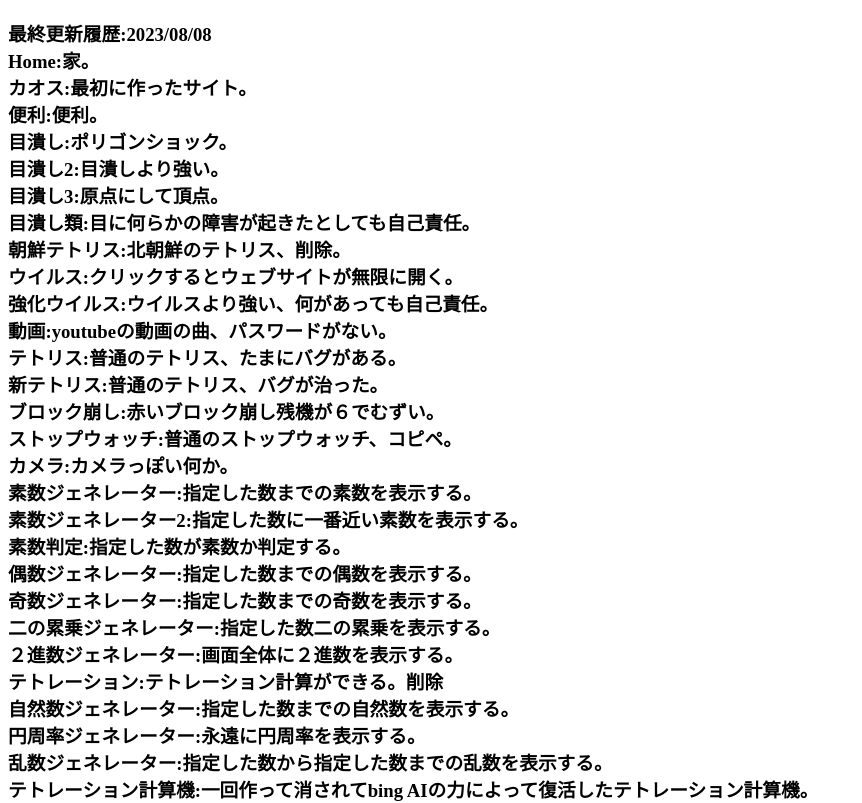
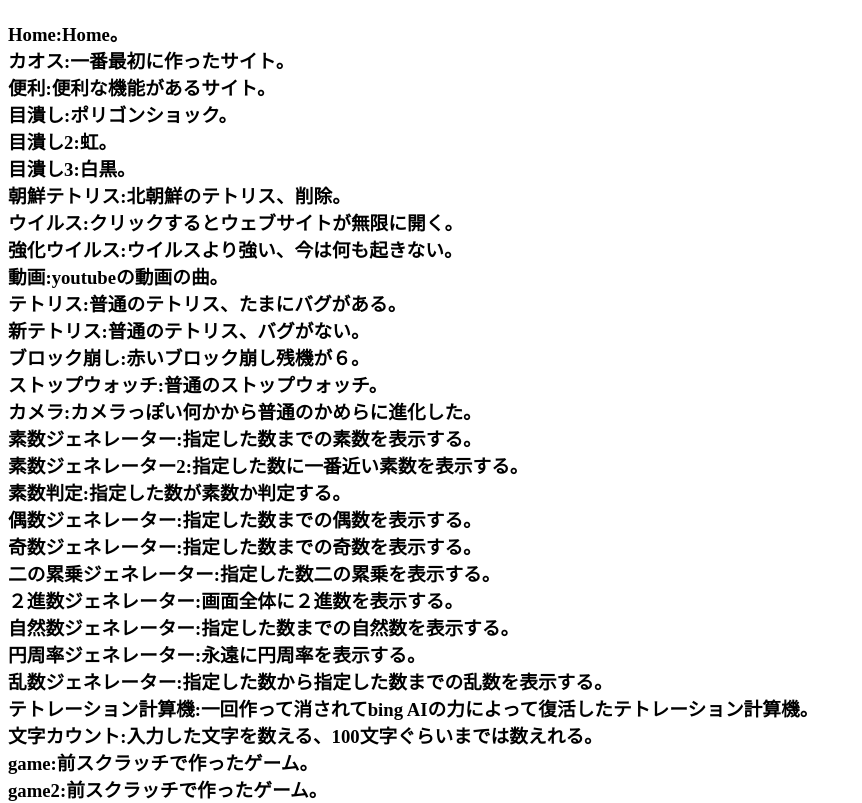
Before and after one commit to scfcdv/setumei4, a plain HTML site: page index.html in a window 1280 px wide. Shown: the top 803 px of the page, without its empty margins (0-862 px from the left). Drawn offline with Linux system fonts and the light colour scheme.

Commit message:
Update index.html

```diff
--- a/index.html
+++ b/index.html
@@ -6,23 +6,21 @@
 <title>説明</title>
 </head>
 <body><h3>
-最終更新履歴:2023/08/08<br>
-Home:家。<br>
-カオス:最初に作ったサイト。<br>
-便利:便利。<br>
+Home:Home。<br>
+カオス:一番最初に作ったサイト。<br>
+便利:便利な機能があるサイト。<br>
 目潰し:ポリゴンショック。<br>
-目潰し2:目潰しより強い。<br>
-目潰し3:原点にして頂点。<br>
-目潰し類:目に何らかの障害が起きたとしても自己責任。<br>
+目潰し2:虹。<br>
+目潰し3:白黒。<br>
 朝鮮テトリス:北朝鮮のテトリス、削除。<br>
 ウイルス:クリックするとウェブサイトが無限に開く。<br>
-強化ウイルス:ウイルスより強い、何があっても自己責任。<br>
-動画:youtubeの動画の曲、パスワードがない。<br>
+強化ウイルス:ウイルスより強い、今は何も起きない。<br>
+動画:youtubeの動画の曲。<br>
 テトリス:普通のテトリス、たまにバグがある。<br>
-新テトリス:普通のテトリス、バグが治った。<br>
-ブロック崩し:赤いブロック崩し残機が６でむずい。<br>
-ストップウォッチ:普通のストップウォッチ、コピペ。<br>
-カメラ:カメラっぽい何か。<br>
+新テトリス:普通のテトリス、バグがない。<br>
+ブロック崩し:赤いブロック崩し残機が６。<br>
+ストップウォッチ:普通のストップウォッチ。<br>
+カメラ:カメラっぽい何かから普通のかめらに進化した。<br>
 素数ジェネレーター:指定した数までの素数を表示する。<br>
 素数ジェネレーター2:指定した数に一番近い素数を表示する。<br>
 素数判定:指定した数が素数か判定する。<br>
@@ -30,24 +28,21 @@ Home:家。<br>
 奇数ジェネレーター:指定した数までの奇数を表示する。<br>
 二の累乗ジェネレーター:指定した数二の累乗を表示する。<br>
 ２進数ジェネレーター:画面全体に２進数を表示する。<br>
-テトレーション:テトレーション計算ができる。削除<br>
 自然数ジェネレーター:指定した数までの自然数を表示する。<br>
 円周率ジェネレーター:永遠に円周率を表示する。<br>
 乱数ジェネレーター:指定した数から指定した数までの乱数を表示する。<br>
 テトレーション計算機:一回作って消されてbing AIの力によって復活したテトレーション計算機。<br>
-文字カウント:入力した文字を数える。<br>
-game:前スクラッチで作ったゲーム。削除<br>
+文字カウント:入力した文字を数える、100文字ぐらいまでは数えれる。<br>
+game:前スクラッチで作ったゲーム。<br>
 game2:前スクラッチで作ったゲーム。<br>
 game3:前スクラッチで作ったゲームを進化や改良したやつ。<br>
 チートスロット:スクラッチのスロットゲームを改造したやつ。<br>
 スロット:スクラッチのスロットゲームを改良したやつ。<br>
 自動スロット:スクラッチのスロットゲームを全自動にしたやつ。<br>
 完全全自動スロット:スクラッチのスロットゲームを完全全自動にしたやつ。<br>
-鬼畜アスレ:削除。<br>
-異次元鬼畜アスレ:削除。<br>
-ヘビゲーム:ほぼコピペ。<br>
+ヘビゲーム:ヘビゲーム。<br>
 マインスイーパー:マインスイーパー。<br>
-カオスマインスイーパー:マインスイーパーをカオスにしたやつ意見から来た。<br>
+カオスマインスイーパー:マインスイーパーをカオスにしたやつ、意見から来た。<br>
 WEB:Hubspotで作った意味のないサイト。<br>
 I don't want you no more.:I don't want you no more.削除<br>
 youtube:youtubeのリンクを入力して置き換えを押すとyoutubeの動画が表示される。<br>
@@ -64,8 +59,7 @@ niconico:niconicoのリンクを入力して置き換えを押すとniconicoの
 雑談:意見から来た、作るの難しかった。<br>
 激むずタイピング:作った。<br>
 お知らせ:制作者から。<br>
-軽量化Home:まあまあ軽くなってる。<br>
-隠しURL:音楽とか。<br>
+軽量化Home:まあまあ軽い。<br>
 階乗:階乗計算機。<br>
 超階乗:超階乗計算機。<br>
 累乗:累乗計算機、意見から来た。<br>
```
